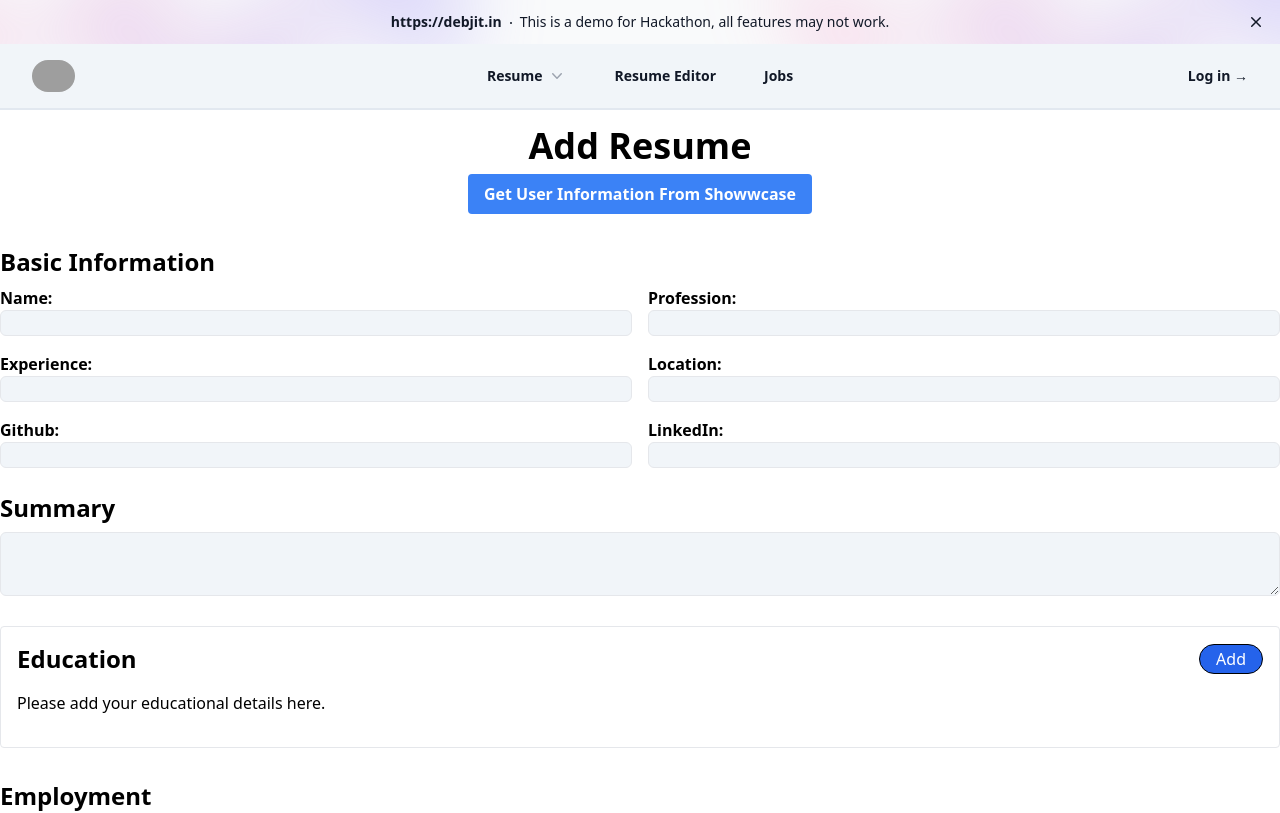
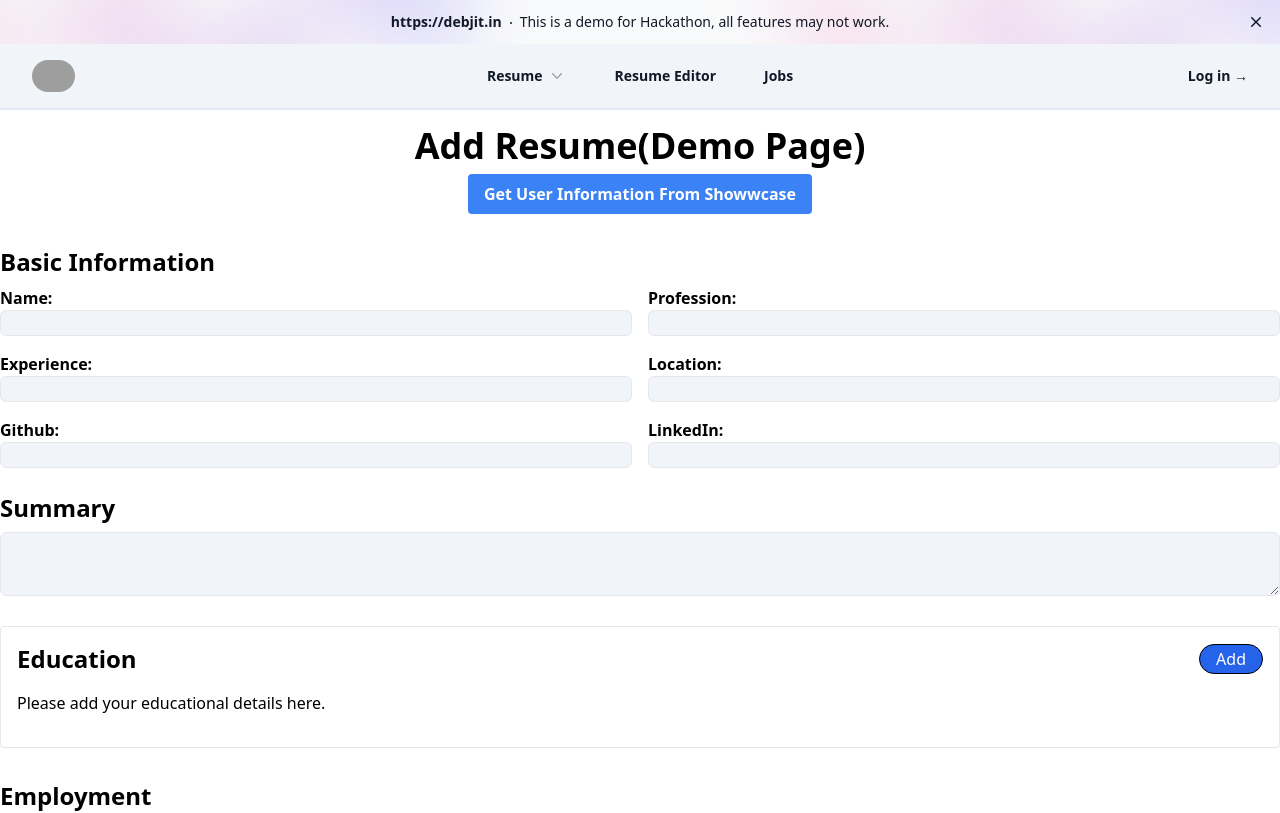
Before and after one commit to debjit/opensource-resume-builder-job-tracking, a Next.js app: page /resume/editor/1 in a window 1280 px wide. Shown: the top 813 px of the page. Built offline with nearby package versions, Linux system fonts and the light colour scheme; grey boxes are pictures that could not be loaded.

Commit message:
Updated the header

```diff
--- a/pages/resume/editor/[resume].js
+++ b/pages/resume/editor/[resume].js
@@ -40,7 +40,7 @@ function Editor() {
       <div className="max-w-7xl mx-auto mt-4">
         <div className="w-full">
           <div className="text-center">
-            <h1 className="text-4xl font-bold mx-auto">Add Resume</h1>
+            <h1 className="text-4xl font-bold mx-auto">Add Resume(Demo Page)</h1>
             <button
               onClick={handleClick}
               className="bg-blue-500 hover:bg-blue-700 text-white font-bold py-2 px-4 rounded capitalize my-2"
```
